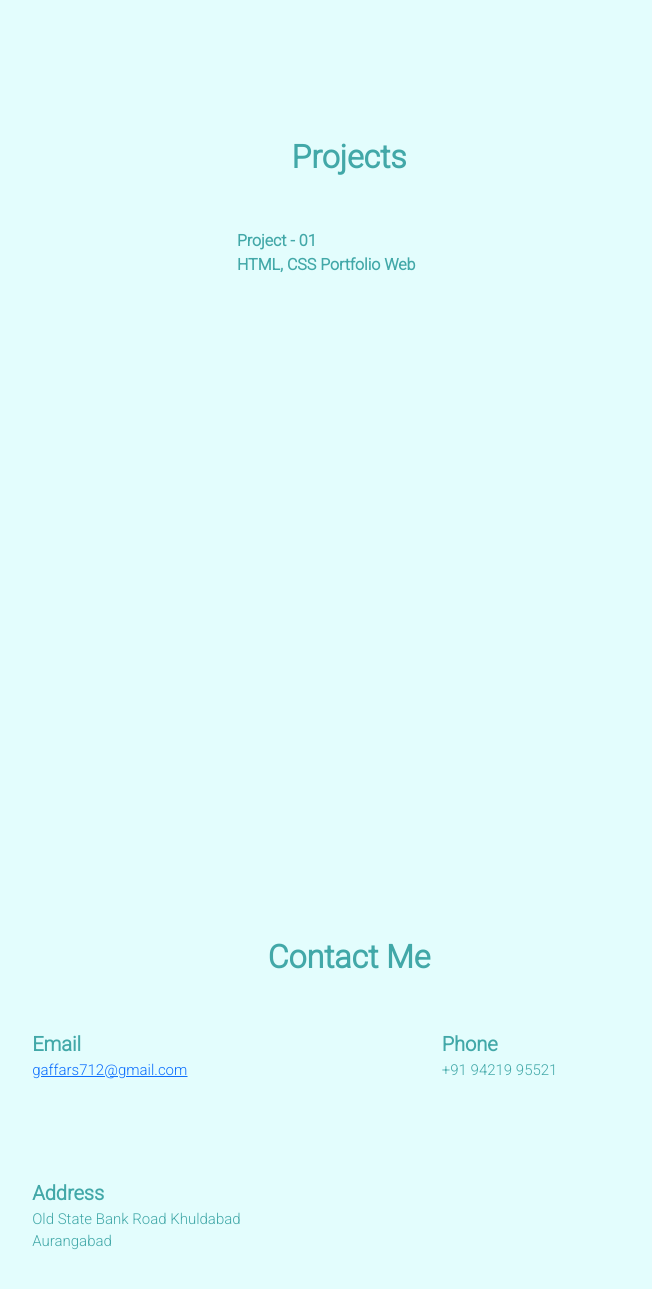
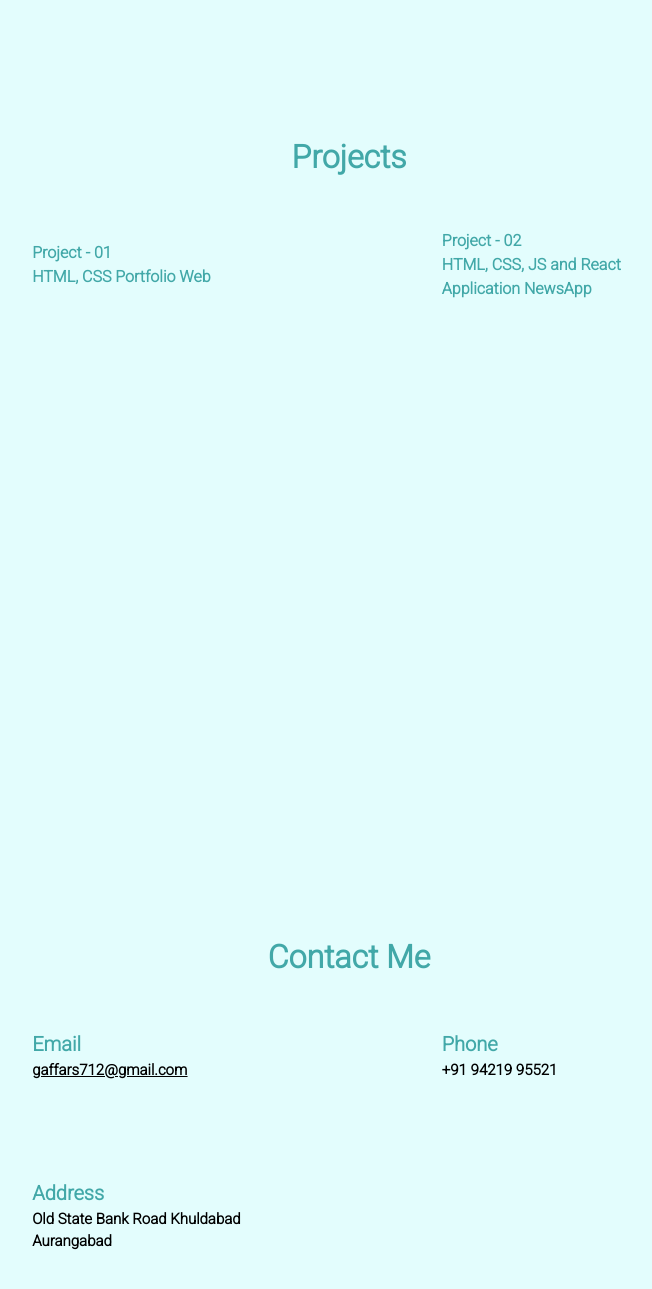
Before and after one commit to gaffars712/MyPortfolio, a plain HTML site: page index.html in a window 1280 px wide. Shown: the part 2507-3796 px from the top of the page, without its empty margins (291-943 px from the left). Drawn offline with nearby package versions, Linux system fonts and the light colour scheme.

Commit message:
update 04-08-23

```diff
--- a/index.html
+++ b/index.html
@@ -83,22 +83,22 @@
         <div class="title3rdcomponent" > <strong>Projects</strong></div>
         <div class="educationdiv">
             <div class="educationdive01">
-            <div class="st1steducationdiv"><strong>    Project - 01 </strong><div>HTML, CSS Portfolio Web</div><div class="educationper1"><strong ><a href="#" class="projectanchore"> Go To Project</a></strong></div></div>
+            <div class="st1steducationdiv"><strong>    Project - 01 </strong><div>HTML, CSS Portfolio Web</div><div class="educationper1"><strong ><a href="./index.html" class="projectanchore"> Go To Project</a></strong></div></div>
+            <div class="st1steducationdiv"><strong>    Project - 02 </strong><div>HTML, CSS, JS and React Application NewsApp</div><div class="educationper1"><strong ><a target="_blank" href="https://github.com/gaffars712/firstProject15july" class="projectanchore"> Go To Project</a></strong></div></div>
 
             </div>
-
         </div>
     </div>
     <div  class="nd3rdcomponentdiv" id="Contact">
         <div class="title3rdcomponent" > <strong>Contact Me</strong></div>
         <div class="educationdiv">
             <div class="educationdive01">
-            <div class="st1steducationdiv-01"><strong style="font-size: 20px;">  Email </strong><div style="font-size: 15px; text-decoration-line: underline;"><a href="https://mail.google.com/mail/u/0/#inbox?compose=CllgCJTKWVRbmbVHQqsJdknXMnGmxqFFBQKndfWFZrlWlRdSnWTkcbDGdSMTJHXfXsnxgntCPlq" target="_blank"> gaffars712@gmail.com </a></div></div>
-            <div class="st1steducationdiv-01"><strong style="font-size: 20px;">  Phone </strong><div style="font-size: 15px; text-decoration-line: none;"> +91 94219 95521 </div></div>
+            <div class="st1steducationdiv-01"><strong style="font-size: 20px;">  Email </strong><div style="font-size: 15px; text-decoration-line: underline; color: black; font-weight: bolder;"><a href="https://mail.google.com/mail/u/0/#inbox?compose=CllgCJTKWVRbmbVHQqsJdknXMnGmxqFFBQKndfWFZrlWlRdSnWTkcbDGdSMTJHXfXsnxgntCPlq" target="_blank" style="color: black;"> gaffars712@gmail.com </a></div></div>
+            <div class="st1steducationdiv-01"><strong style="font-size: 20px;">  Phone </strong><div style="font-size: 15px; text-decoration-line: none; color: black; font-weight: bolder;"> +91 94219 95521 </div></div>
 
             </div>
             <div class="educationdive01">
-                <div class="st1steducationdiv-01"><strong style="font-size: 20px;">  Address </strong><div style="font-size: 15px; text-decoration-line: none;"> Old State Bank Road Khuldabad Aurangabad </div></div>
+                <div class="st1steducationdiv-01"><strong style="font-size: 20px;">  Address </strong><div style="font-size: 15px; text-decoration-line: none; color: black; font-weight: bolder;"> Old State Bank Road Khuldabad Aurangabad </div></div>
                 <div class="st1steducationdiv-01"><strong style="font-size: 20px;">   </strong><div style="font-size: 15px; text-decoration-line: none;">  </div></div>
 
                 </div>
```
